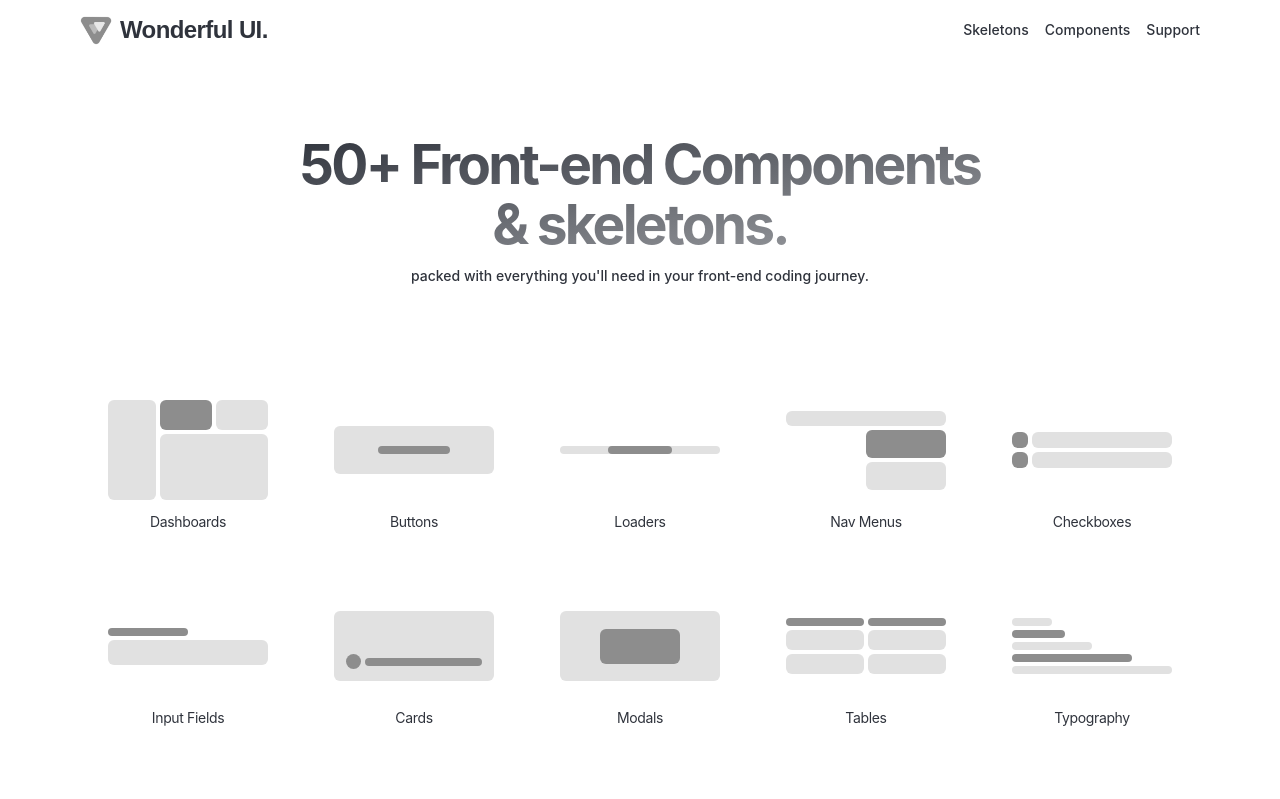
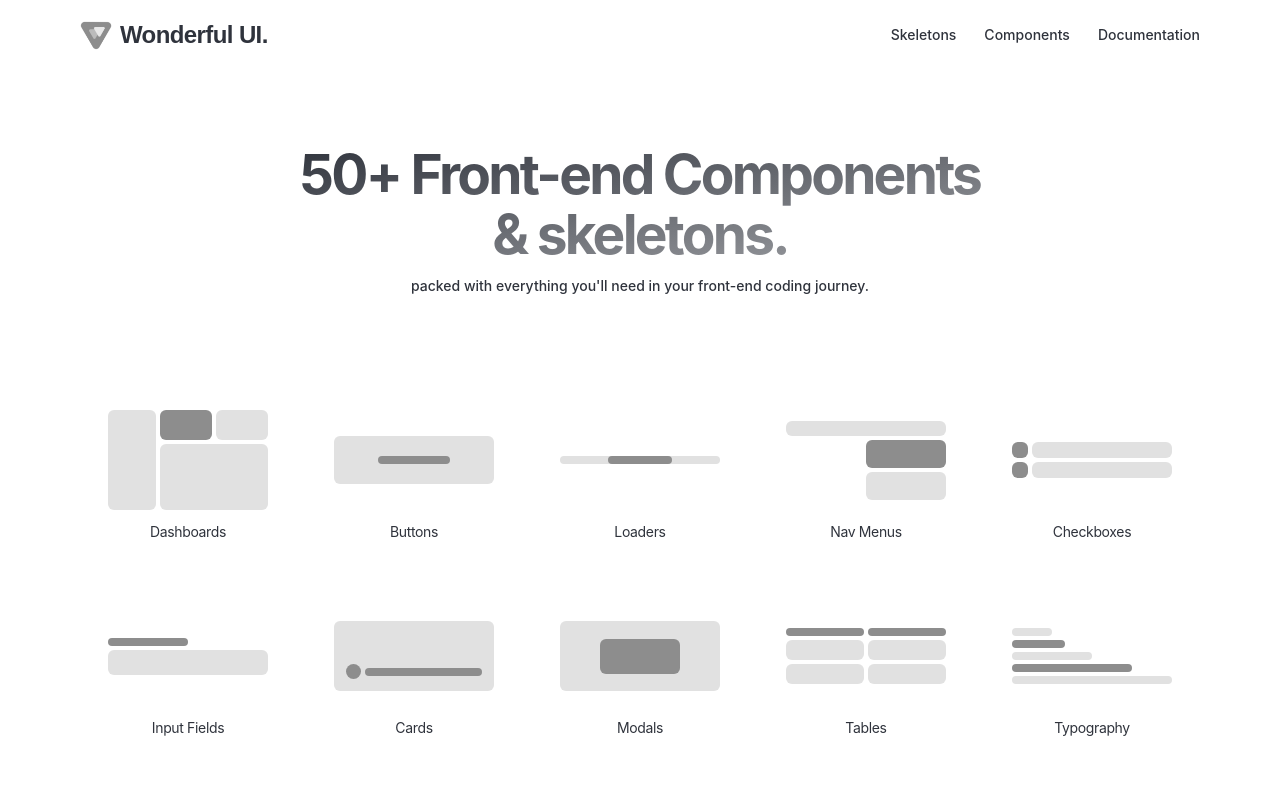
Before and after one commit to kevindermot99/Wonderful-UI, a React (Vite) app: page /#/ in a window 1280 px wide. Shown: the top 799 px of the page. Built offline with nearby package versions, Linux system fonts and the light colour scheme.

Commit message:
Update Navbar.jsx

```diff
--- a/src/components/Navbar.jsx
+++ b/src/components/Navbar.jsx
@@ -10,7 +10,7 @@ function Navbar() {
   const LinkStyle = 'font-medium capitalize text-sm text-dark-text hover:opacity-60 transition'
 
   return (
-    <nav className="h-[60px] flex items-center justify-between px-6 w-full sticky top-0 z-20 bg-body-color-light/80 backdrop-blur-md ">
+    <nav className="h-[70px] flex items-center justify-between px-6 w-full sticky top-0 z-20 bg-body-color-light/80 backdrop-blur-md ">
       {/* Logo */}
       <div className=" flex items-center justify-start gap-2">
         <img src={Logo} className="h-8" />
@@ -19,10 +19,12 @@ function Navbar() {
             {ProjectName}
           </h1>
         </Link>
+
       </div>
 
       {/* Buttons */}
       <div className=" flex items-center justify-start gap-4">
+      <div className=" flex items-center justify-start gap-7 ml-5">
         <Link
           to={`/`}
           className={LinkStyle}
@@ -39,8 +41,9 @@ function Navbar() {
           to={`/`}
           className={LinkStyle}
         >
-          Support
+          Documentation
         </Link>
+      </div>
       </div>
     </nav>
   );
```
